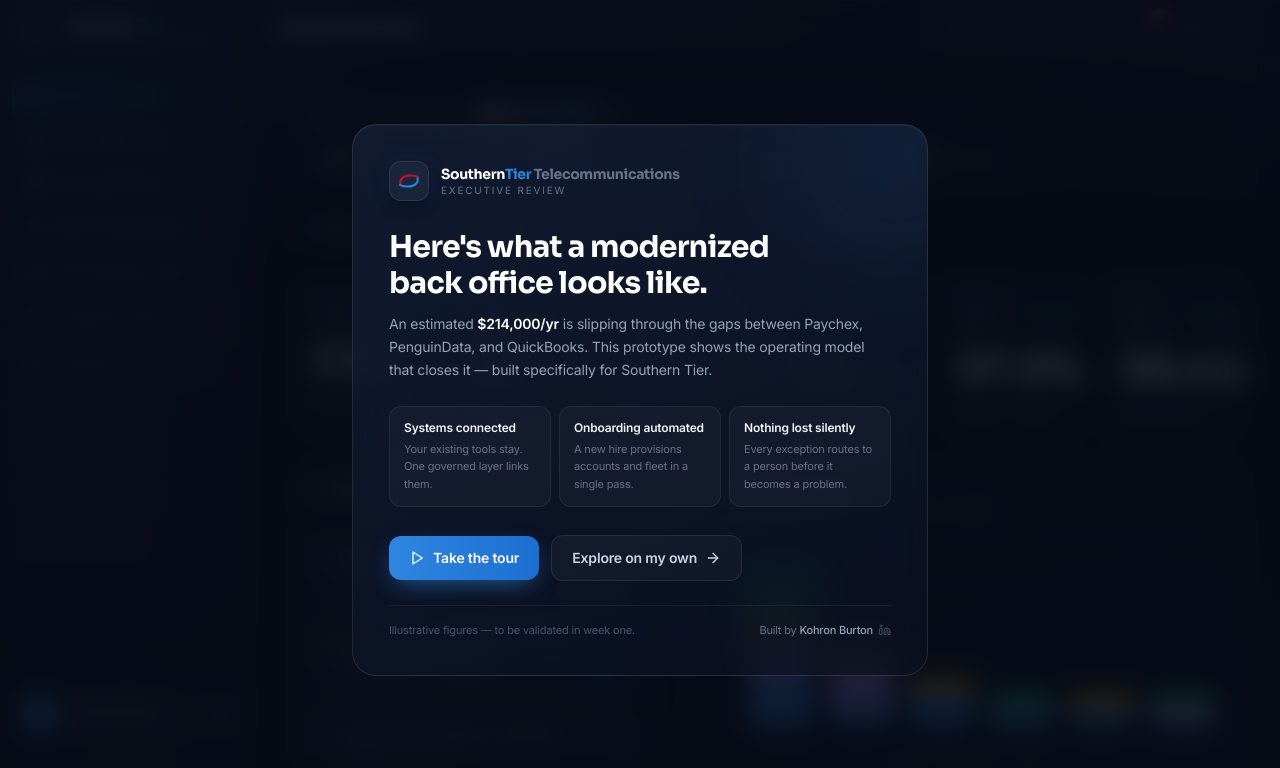
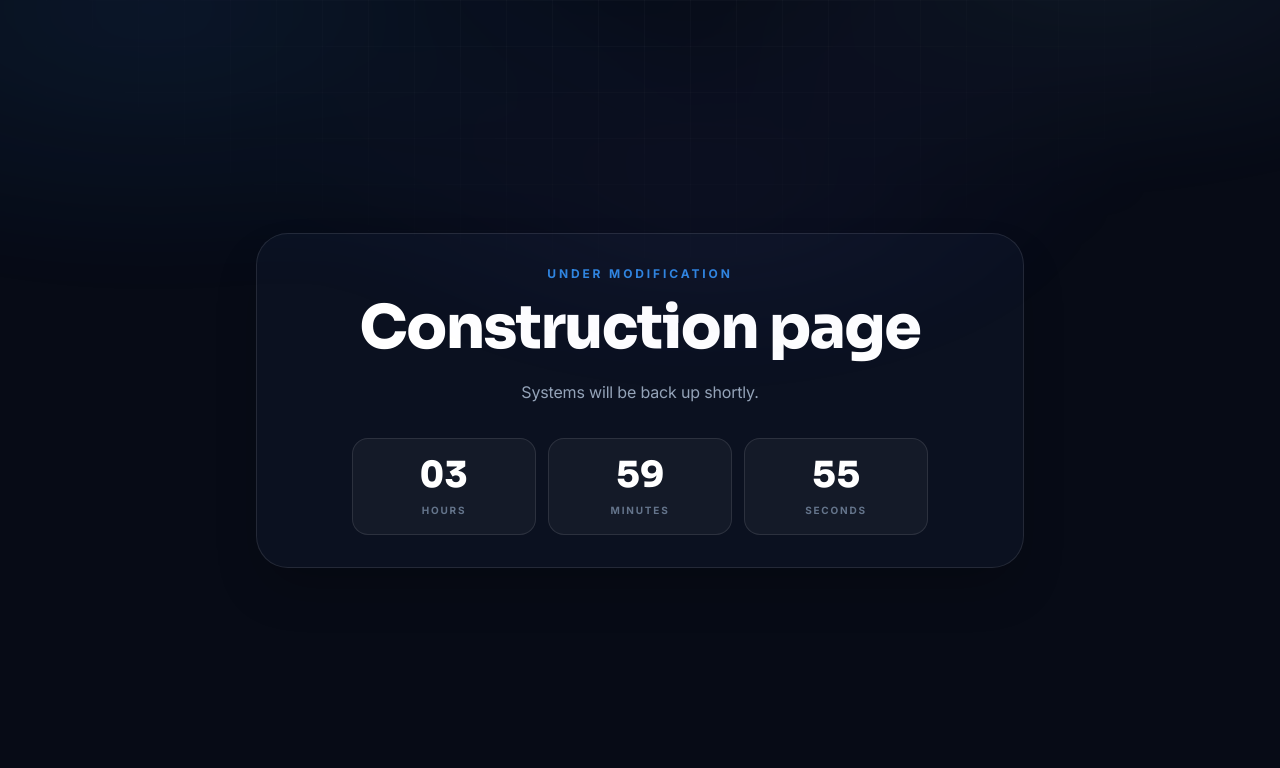
Before and after one commit to miamicreme/STTOne, a Next.js app: page / in a window 1280 px wide. Shown: the top 768 px of the page. Built offline with nearby package versions, Linux system fonts and the light colour scheme.

Commit message:
Show update countdown before app

```diff
--- a/src/App.tsx
+++ b/src/App.tsx
@@ -8,6 +8,7 @@
 import { TourController } from './components/TourController'
 import { CommandPalette } from './components/CommandPalette'
 import { WelcomeScreen } from './components/WelcomeScreen'
+import { UpdateGate } from './components/UpdateGate'
 import { ExecutiveHome } from './views/ExecutiveHome'
 import { CEOBoardView } from './views/CEOBoardView'
 import { Architecture } from './views/Architecture'
@@ -100,7 +101,9 @@
   return (
     <AppProvider>
       <ErrorBoundary>
-        <Shell />
+        <UpdateGate>
+          <Shell />
+        </UpdateGate>
       </ErrorBoundary>
     </AppProvider>
   )
```
